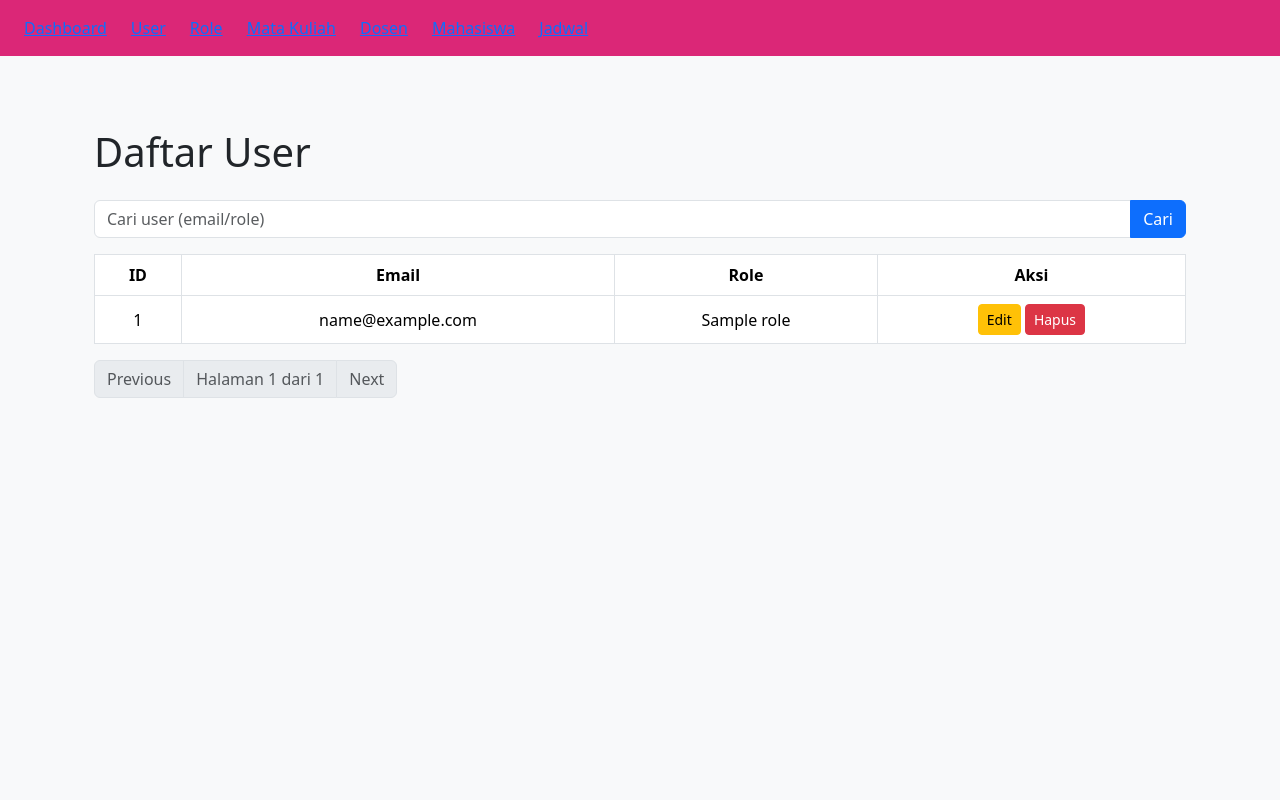
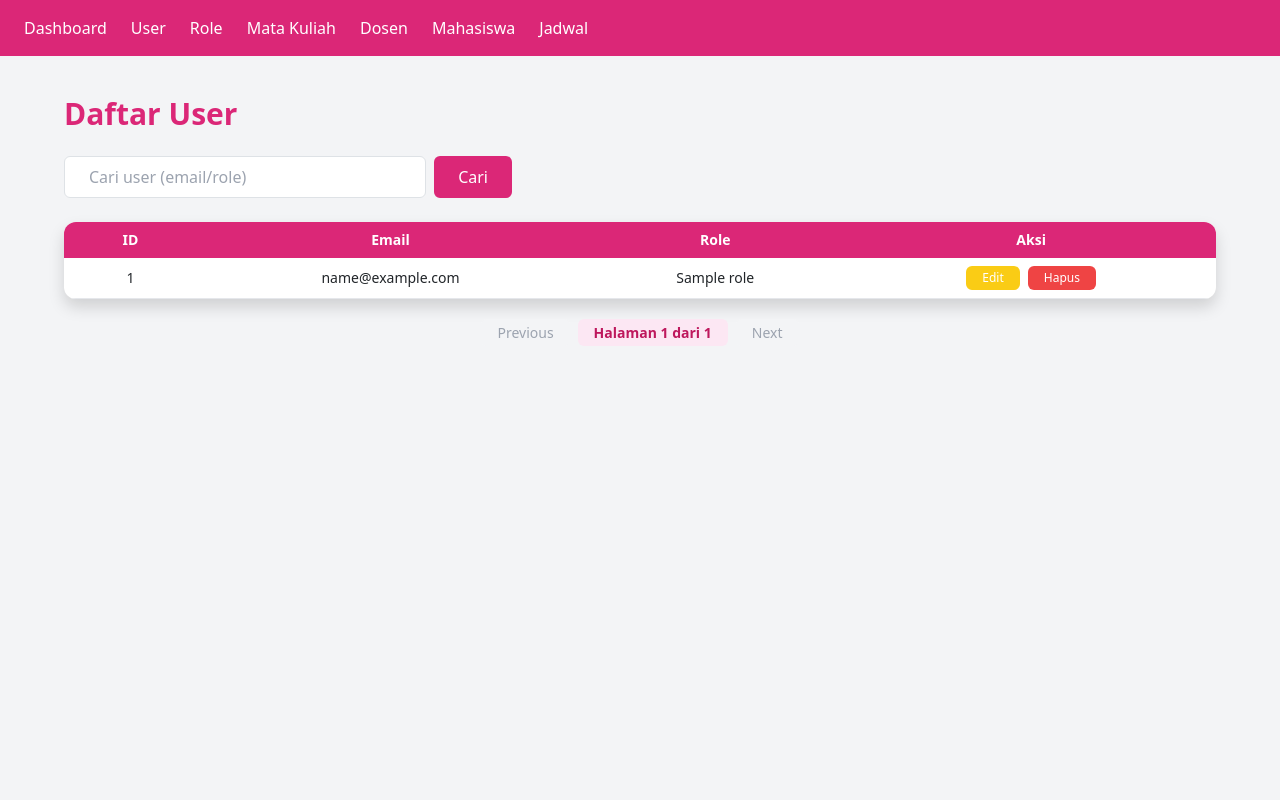
Before and after one commit to ArifbillahKamil/RBAC-Project, a Python web app: template templates/manage_users.html in a window 1280 px wide. Run offline with Jinja, Linux system fonts and the light colour scheme; the template is opened without the code that fills it: most values are stand-ins (such as "Sample title", 1, 10 or a date in 2020); some libraries are stand-ins or nearby versions.

Commit message:
perubahannn manage users

```diff
--- a/templates/manage_users.html
+++ b/templates/manage_users.html
@@ -1,99 +1,65 @@
-<!DOCTYPE html>
-<html lang="en">
-  <head>
-    <meta charset="UTF-8" />
-    <title>Manajemen User</title>
-    <link
-      href="https://cdn.jsdelivr.net/npm/bootstrap@5.3.3/dist/css/bootstrap.min.css"
-      rel="stylesheet"
-    />
-    <style>
-      :root {
-        --main-color: #ff00aa;
-      }
+{% extends "base.html" %}
+{% block title %}Manajemen User{% endblock %}
 
-      .btn-main {
-        background-color: var(--main-color);
-        color: white;
-      }
+{% block content %}
+<div class="max-w-6xl mx-auto mt-10">
+  <h1 class="text-3xl font-bold text-pink-600 mb-6">Daftar User</h1>
 
-      .btn-main:hover {
-        background-color: #e60095;
-        color: white;
-      }
-
-      h1 {
-        color: var(--main-color);
-      }
-
-      table th {
-        background-color: var(--main-color);
-        color: white;
-      }
-
-      table tr:nth-child(even) {
-        background-color: #f9f9f9;
-      }
-
-      table tr:hover {
-        background-color: #ffe6f5;
-      }
-
-      .table-container {
-        overflow-x: auto;
-      }
-    </style>
-  </head>
-  <body class="bg-light">
-    {% extends "base.html" %} {% block title %}Manajemen User{% endblock %} {%
-    block content %}
-    <div class="container py-5">
-      <h1 class="mb-4">Daftar User</h1>
-      <form method="get" class="mb-3">
-        <div class="input-group">
+  <!-- Form Pencarian -->
+  <form method="get" class="mb-4 max-w-md">
+    <div class="flex gap-2">
       <input
         type="text"
         name="q"
-            class="form-control"
+        class="flex-1 px-4 py-2 border border-gray-300 rounded focus:outline-none focus:ring-2 focus:ring-pink-400"
         placeholder="Cari user (email/role)"
         value="{{ search_query or '' }}"
       />
-          <button class="btn btn-primary" type="submit">Cari</button>
+      <button
+        class="bg-pink-600 hover:bg-pink-700 text-white px-4 py-2 rounded"
+        type="submit"
+      >
+        Cari
+      </button>
     </div>
   </form>
-      <div class="table-container">
-        <table class="table table-bordered text-center align-middle">
-          <thead>
+
+  <!-- Tabel User -->
+  <div class="overflow-x-auto bg-white rounded-xl shadow">
+    <table class="min-w-full text-center text-sm">
+      <thead class="bg-pink-600 text-white">
         <tr>
-              <th>ID</th>
-              <th>Email</th>
-              <th>Role</th>
-              <th>Aksi</th>
+          <th class="px-4 py-2">ID</th>
+          <th class="px-4 py-2">Email</th>
+          <th class="px-4 py-2">Role</th>
+          <th class="px-4 py-2">Aksi</th>
         </tr>
       </thead>
       <tbody>
         {% for user in users.items %}
-            <tr>
-              <td>{{ user.id }}</td>
-              <td>{{ user.email }}</td>
-              <td>{{ user.role.name if user.role else '-' }}</td>
-              <td>
+        <tr class="border-b hover:bg-pink-50">
+          <td class="px-4 py-2">{{ user.id }}</td>
+          <td class="px-4 py-2">{{ user.email }}</td>
+          <td class="px-4 py-2">{{ user.role.name if user.role else '-' }}</td>
+          <td class="px-4 py-2 flex justify-center gap-2">
             <a
               href="{{ url_for('main.edit_user_form', user_id=user.id) }}"
-                  class="btn btn-sm btn-warning"
-                  >Edit</a
+              class="bg-yellow-400 hover:bg-yellow-500 text-white px-3 py-1 rounded text-xs"
             >
+              Edit
+            </a>
             <a
               href="{{ url_for('main.delete_user', user_id=user.id) }}"
-                  class="btn btn-sm btn-danger"
+              class="bg-red-500 hover:bg-red-600 text-white px-3 py-1 rounded text-xs"
               onclick="return confirm('Yakin ingin menghapus user ini?')"
-                  >Hapus</a
             >
+              Hapus
+            </a>
           </td>
         </tr>
         {% else %}
         <tr>
-              <td colspan="4" class="text-center text-muted">
+          <td colspan="4" class="text-center text-gray-400 py-4">
             Tidak ada user.
           </td>
         </tr>
@@ -101,43 +67,42 @@
       </tbody>
     </table>
   </div>
+
   <!-- Pagination -->
-      <nav>
-        <ul class="pagination">
+  <div class="flex justify-center mt-6">
+    <ul class="inline-flex items-center space-x-2 text-sm">
       {% if users.has_prev %}
-          <li class="page-item">
-            <a
-              class="page-link"
-              href="?q={{ search_query }}&page={{ users.prev_num }}"
-              >Previous</a
-            >
+      <li>
+        <a href="?q={{ search_query }}&page={{ users.prev_num }}"
+           class="px-3 py-1 bg-gray-200 hover:bg-gray-300 rounded">
+          Previous
+        </a>
       </li>
       {% else %}
-          <li class="page-item disabled">
-            <span class="page-link">Previous</span>
+      <li>
+        <span class="px-3 py-1 text-gray-400 bg-gray-100 rounded">Previous</span>
       </li>
       {% endif %}
-          <li class="page-item disabled">
-            <span class="page-link"
-              >Halaman {{ users.page }} dari {{ users.pages }}</span
-            >
+
+      <li>
+        <span class="px-3 py-1 bg-pink-100 text-pink-700 font-semibold rounded">
+          Halaman {{ users.page }} dari {{ users.pages }}
+        </span>
       </li>
+
       {% if users.has_next %}
-          <li class="page-item">
-            <a
-              class="page-link"
-              href="?q={{ search_query }}&page={{ users.next_num }}"
-              >Next</a
-            >
+      <li>
+        <a href="?q={{ search_query }}&page={{ users.next_num }}"
+           class="px-3 py-1 bg-gray-200 hover:bg-gray-300 rounded">
+          Next
+        </a>
       </li>
       {% else %}
-          <li class="page-item disabled">
-            <span class="page-link">Next</span>
+      <li>
+        <span class="px-3 py-1 text-gray-400 bg-gray-100 rounded">Next</span>
       </li>
       {% endif %}
     </ul>
-      </nav>
+  </div>
 </div>
 {% endblock %}
-  </body>
-</html>
```
Lines whose indentation alone changed are shown as unchanged.
